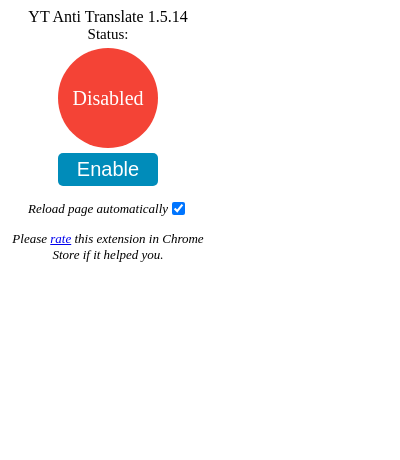
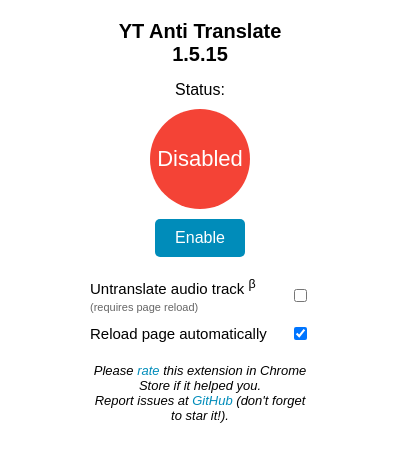
Before and after one commit to zpix1/yt-anti-translate, a browser extension: page app/pages/popup.html in a window 400 px wide. Both pictures are taken after a click on the button "Disable". Drawn offline with Linux system fonts and the light colour scheme.

Commit message:
Untranslate audio (#32)
* WIP

* v1.5.15

```diff
--- a/app/pages/popup.html
+++ b/app/pages/popup.html
@@ -1,119 +1,137 @@
 <!DOCTYPE html>
 <html>
+
 <head>
+  <meta charset="UTF-8" />
+  <meta name="viewport" content="width=device-width, initial-scale=1.0" />
   <title>YT Anti Translate Options</title>
-  </head>
   <style>
-    #disable-button {
-      width: 100px;
-      font-size: 20px;
+    body {
+      margin: 0;
+      padding: 20px;
+      font-family: Arial, sans-serif;
+      border-radius: 10px;
+      display: flex;
+      justify-content: center;
+      align-items: center;
     }
 
-    body {
-      width: 200px;
-      height: 200px;
+    .container {
+      width: 220px;
+      height: fit-content;
       text-align: center;
-      font-size: 15px;
-      border-radius: 50px;
     }
 
-    button {
-      background-color: #008cba;
-      color: white;
-      border: none;
-      text-align: center;
-      text-decoration: none;
-      font-size: 16px;
-      padding: 5px;
-      border-radius: 5px;
+    .header {
+      font-size: 20px;
+      font-weight: bold;
+      margin-bottom: 15px;
     }
 
-    button:focus {
-      outline: none;
-      box-shadow: none;
+    .status {
+      margin: 10px auto;
+      width: 100px;
+      height: 100px;
+      line-height: 100px;
+      border-radius: 50%;
+      font-size: 22px;
+      color: #fff;
     }
 
-    button:hover {
-      box-shadow: inset 0 0 0 3px #3a7999;
+    .status.enabled {
+      background-color: #4caf50;
     }
 
     .status.disabled {
       background-color: #f44336;
     }
 
-    .status.enabled {
-      background-color: #4caf50;
+    button {
+      background-color: #008cba;
+      color: #fff;
+      border: none;
+      border-radius: 5px;
+      font-size: 16px;
+      padding: 10px 20px;
+      cursor: pointer;
+      margin-bottom: 15px;
     }
 
-    .status {
-      display: block;
-      width: 100px;
-      height: 100px;
-      border-radius: 50%;
-      font-size: 20px;
-      color: #fff;
-      line-height: 100px;
-      text-align: center;
-      background: #000;
-      margin: 0 auto;
-      margin-top: 5px;
-      margin-bottom: 5px;
+    button:hover {
+      background-color: #007bb5;
     }
 
-    .header {
-      font-size: 16px;
+    .options {
+      text-align: left;
+      margin-bottom: 15px;
+    }
+
+    .option {
+      display: flex;
+      justify-content: space-between;
+      align-items: center;
+      padding: 5px 0;
+      font-size: 15px;
     }
 
     .footer {
       font-size: 13px;
-      margin-top: 13px;
-      margin-bottom: 5px;
       font-style: italic;
     }
 
-    .reload-page {
-      display: flex;
-      align-items: center;
-      justify-content: center;
+    .footer a {
+      color: #008cba;
+      text-decoration: none;
     }
 
-    .changelog {
-      font-size: 12px;
+    .footer a:hover {
+      text-decoration: underline;
+    }
+
+    small {
+      font-size: 11px;
+      color: #666;
     }
 
     @media (prefers-color-scheme: dark) {
         body {
-        background-color: black;
-        color: white;
+          background-color: #121212;
+          color: #f0f0f0;
+        }
+        .footer a {
+          color: #66d9ef;
         }
       }
   </style>
+</head>
 
 <body>
-    <div class="header">YT Anti Translate 1.5.14</div>
-
+  <div class="container">
+    <div class="header">YT Anti Translate 1.5.15</div>
+    <div>
       Status:
       <div class="status enabled" id="status">Enabled</div>
-
-    <button
-      style="cursor: pointer"
-      class="enabled"
-      id="disable-button"
-    ></button>
-
-    <script src="/src/options.js"></script>
-    <div class="footer reload-page">
-      Reload page automatically
+    </div>
+    <button id="disable-button">Disable</button>
+    <div class="options">
+      <div class="option">
+        <span>Untranslate audio track <sup title="Currently in testing">β</sup> <small>(requires page reload)</small></span>
+        <input id="audio-checkbox" type="checkbox" />
+      </div>
+      <div class="option">
+        <span>Reload page automatically</span>
         <input id="reload-checkbox" type="checkbox" checked />
       </div>
-
+    </div>
     <div class="footer">
-      Please
-      <a
-        href="https://chrome.google.com/webstore/detail/yt-anti-translate/ndpmhjnlfkgfalaieeneneenijondgag"
-        >rate</a
-      >
-      this extension in Chrome Store if it helped you.
+      Please <a target="_blank"
+        href="https://chrome.google.com/webstore/detail/yt-anti-translate/ndpmhjnlfkgfalaieeneneenijondgag">rate</a>
+      this extension in Chrome Store if it helped you.<br>
+      Report issues at <a target="_blank" href="https://github.com/zpix1/yt-anti-translate">GitHub</a> (don't forget to
+      star it!).
+    </div>
+    <script src="/src/options.js"></script>
   </div>
 </body>
+
 </html>
--- a/app/src/options.js
+++ b/app/src/options.js
@@ -1,46 +1,82 @@
 function saveOptions() {
-    if (document.getElementById('reload-checkbox').checked) {
+  if (document.getElementById("reload-checkbox").checked) {
     chrome.tabs.reload();
   }
-    chrome.storage.sync.get({
+  chrome.storage.sync.get(
+    {
       disabled: false,
-        autoreloadOption: true
-    }, function (items) {
+      autoreloadOption: true,
+      untranslateAudio: false,
+    },
+    function (items) {
       let disabled = !items.disabled;
-        chrome.storage.sync.set({
-            disabled: disabled
-        }, function () {
-            document.getElementById('disable-button').innerText = disabled ? 'Enable' : 'Disable';
-            document.getElementById('status').innerText = disabled ? 'Disabled' : 'Enabled';
-            document.getElementById('status').className = 'status ' + (disabled ? 'disabled' : 'enabled');
-            document.getElementById('disable-button').className = disabled ? 'disabled' : 'enabled';
-        });
-    });
+      chrome.storage.sync.set(
+        {
+          disabled: disabled,
+        },
+        function () {
+          document.getElementById("disable-button").innerText = disabled
+            ? "Enable"
+            : "Disable";
+          document.getElementById("status").innerText = disabled
+            ? "Disabled"
+            : "Enabled";
+          document.getElementById("status").className =
+            "status " + (disabled ? "disabled" : "enabled");
+          document.getElementById("disable-button").className = disabled
+            ? "disabled"
+            : "enabled";
+        }
+      );
+    }
+  );
 }
 
 function loadOptions() {
-    chrome.storage.sync.get({
+  chrome.storage.sync.get(
+    {
       disabled: false,
-        autoreloadOption: true
-    }, function (items) {
-        document.getElementById('disable-button').innerText = items.disabled ? 'Enable' : 'Disable';
-        document.getElementById('status').innerText = items.disabled ? 'Disabled' : 'Enabled';
-        document.getElementById('status').className = 'status ' + (items.disabled ? 'disabled' : 'enabled');
-        document.getElementById('disable-button').className = items.disabled ? 'disabled' : 'enabled';
-        document.getElementById('reload-checkbox').checked = items.autoreloadOption;
-    });
+      autoreloadOption: true,
+      untranslateAudio: false,
+    },
+    function (items) {
+      document.getElementById("disable-button").innerText = items.disabled
+        ? "Enable"
+        : "Disable";
+      document.getElementById("status").innerText = items.disabled
+        ? "Disabled"
+        : "Enabled";
+      document.getElementById("status").className =
+        "status " + (items.disabled ? "disabled" : "enabled");
+      document.getElementById("disable-button").className = items.disabled
+        ? "disabled"
+        : "enabled";
+      document.getElementById("reload-checkbox").checked =
+        items.autoreloadOption;
+      document.getElementById("audio-checkbox").checked =
+        items.untranslateAudio;
+    }
+  );
 }
 
 function checkboxUpdate() {
   chrome.storage.sync.set({
-        autoreloadOption: document.getElementById('reload-checkbox').checked
+    autoreloadOption: document.getElementById("reload-checkbox").checked,
+    untranslateAudio: document.getElementById("audio-checkbox").checked,
   });
 }
 
 function addListeners() {
-    document.getElementById('disable-button').addEventListener('click', saveOptions);
-    document.getElementById('reload-checkbox').addEventListener('click', checkboxUpdate);
+  document
+    .getElementById("disable-button")
+    .addEventListener("click", saveOptions);
+  document
+    .getElementById("reload-checkbox")
+    .addEventListener("click", checkboxUpdate);
+  document
+    .getElementById("audio-checkbox")
+    .addEventListener("click", checkboxUpdate);
 }
 
-document.addEventListener('DOMContentLoaded', loadOptions);
-document.addEventListener('DOMContentLoaded', addListeners);
+document.addEventListener("DOMContentLoaded", loadOptions);
+document.addEventListener("DOMContentLoaded", addListeners);
```
Also changed, not shown: app/src/background.js (+96 -16 lines), app/src/background_audio.js (added, +99 -0 lines), app/src/start.js (+19 -8 lines), CHANGELOG.md, app/manifest.json. Lines whose indentation alone changed are shown as unchanged.
